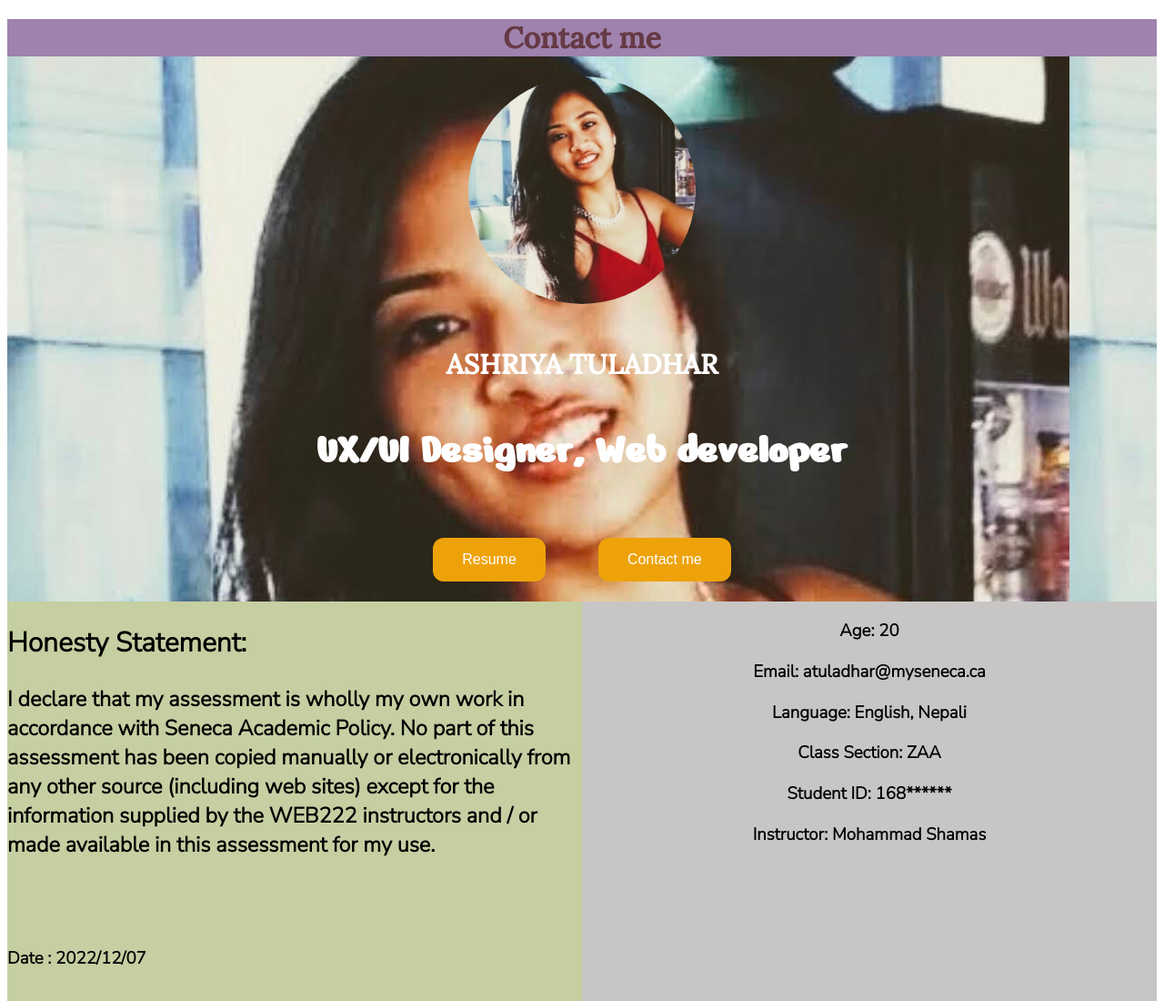
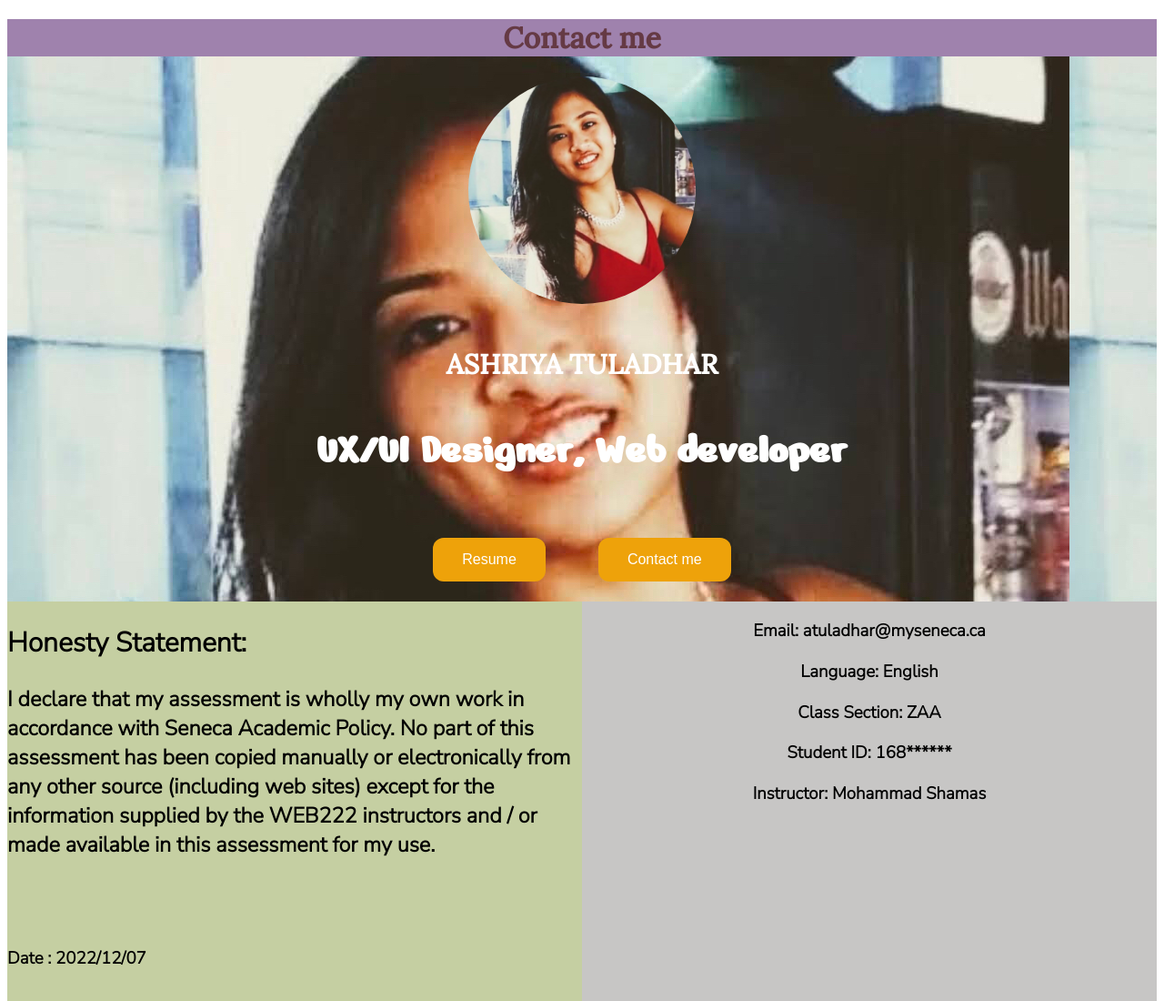
Before and after one commit to t-ashriya/index1, a plain HTML site: page index.html in a window 1280 px wide. Shown: the top 1100 px of the page at 91% size. Drawn offline with Linux system fonts and the light colour scheme; files whose address does not match are found by name.

Commit message:
Update index.html

```diff
--- a/index.html
+++ b/index.html
@@ -92,9 +92,8 @@
          </div>
 
          <div class= "rid1" style="width: 50%; float:right">
-           <div id="age"><h3>Age:     20</h3></div>
            <div id="email"><h3>  Email:   atuladhar@myseneca.ca</h3></div>
-           <div id="language"><h3>  Language:  English, Nepali</h3></div>
+           <div id="language"><h3>  Language:  English</h3></div>
            <div id="class"><h3>  Class Section:  ZAA</h3></div>
            <div id="stu_id"><h3>  Student ID:   168******</h3></div>
            <div id="instructor"><h3>  Instructor: Mohammad Shamas</h3></div>
```
